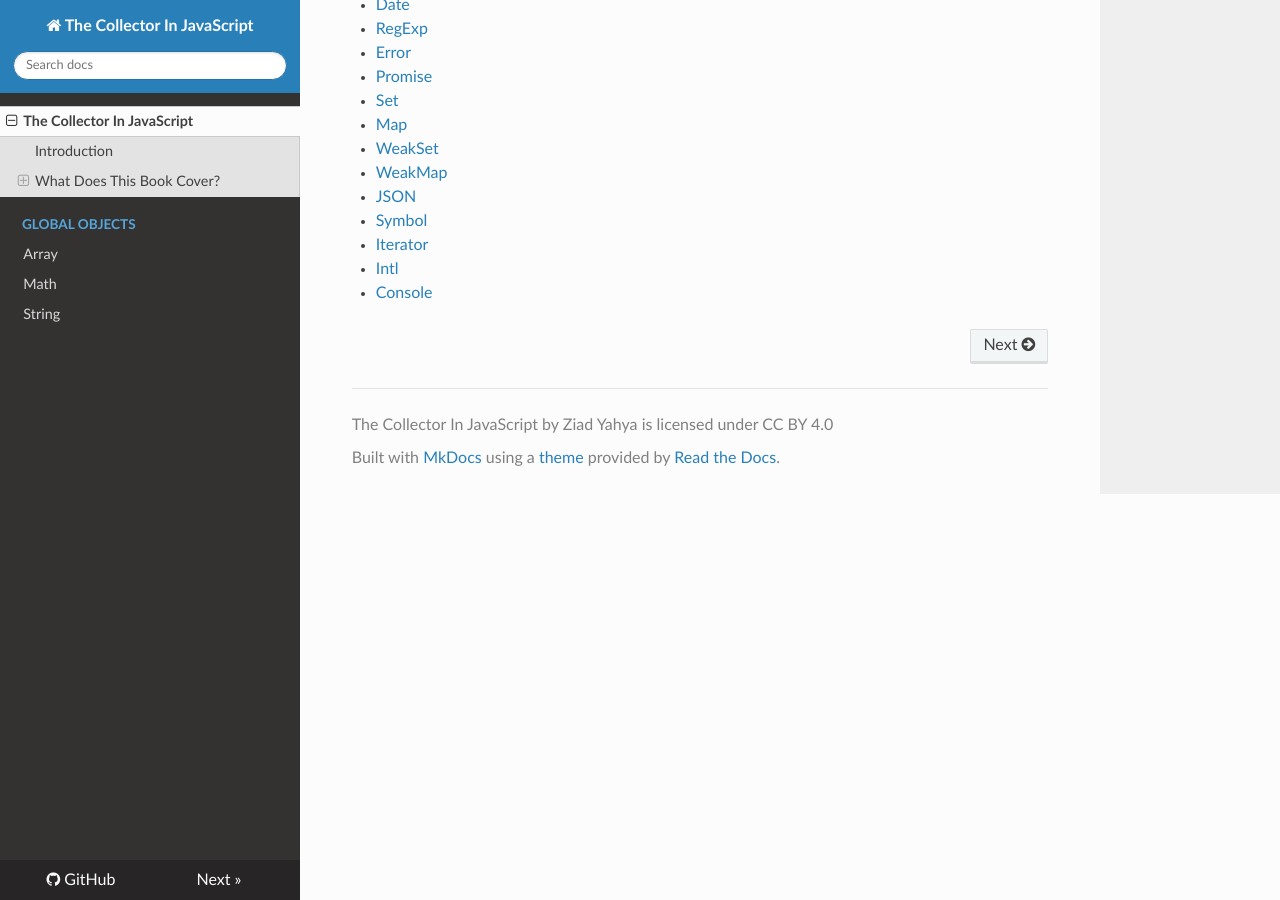
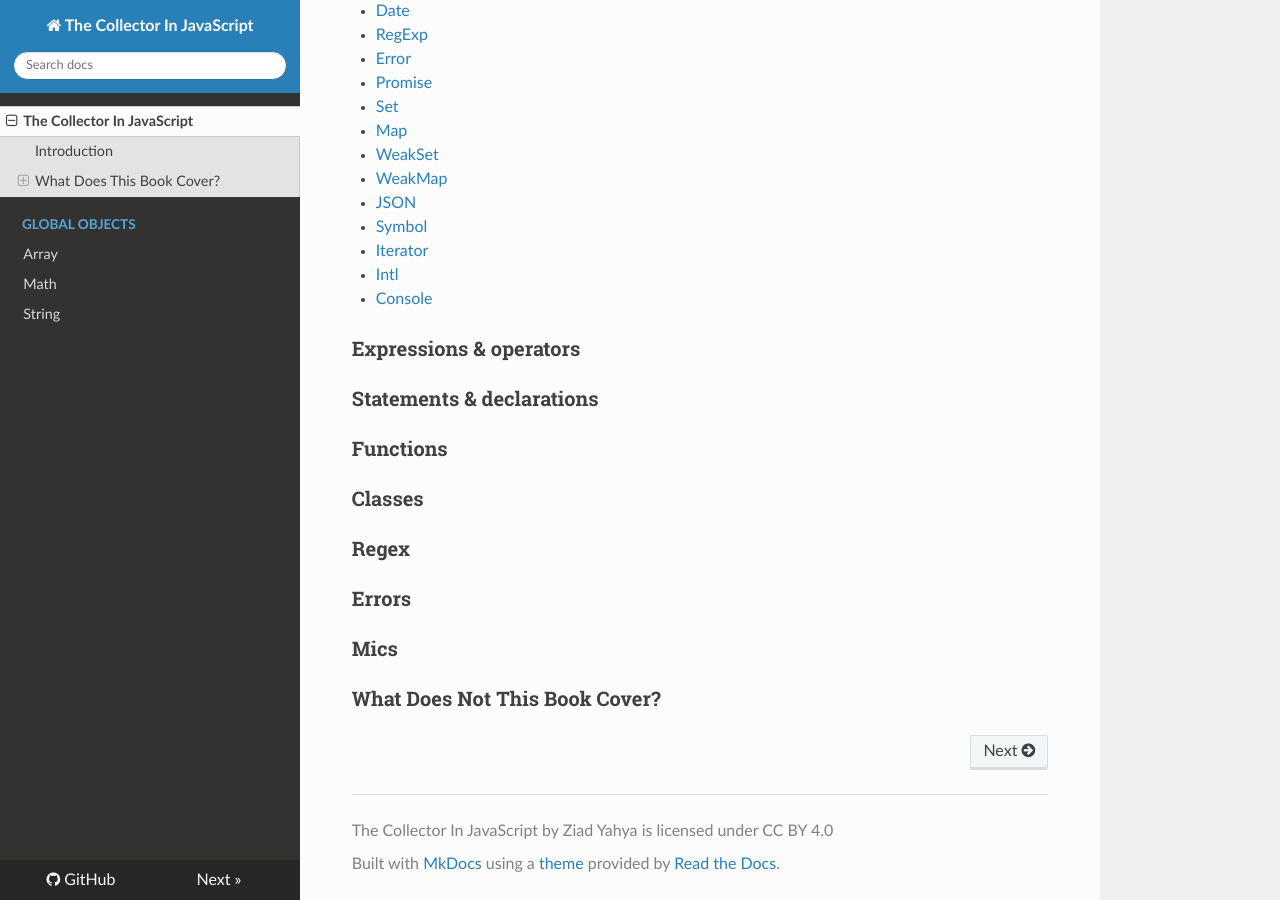
Before and after one commit to zyahya/the-collector-in-js, an MkDocs documentation site: the page built from docs/index.md, in a window 1280 px wide and 900 px high, scrolled down 1765 px. Built offline with MkDocs 1.6.1, drawn with Linux system fonts in a browser that asks for light colours; nearby versions of some CDN libraries.

Commit message:
add more section

```diff
--- a/docs/index.md
+++ b/docs/index.md
@@ -1,6 +1,6 @@
 # The Collector In JavaScript
 
-### Introduction
+## Introduction
 
 JavaScript is a vast and dynamic language, filled with both essential and less frequently used features. While official documentation provides a comprehensive guide, it can sometimes be overwhelming—especially when you're searching for specific, practical knowledge. This book is not meant to replace the original references but rather to serve as a streamlined companion, offering a more structured and accessible approach.
 
@@ -48,3 +48,19 @@ There are several built-in objects, and their usage can vary depending on the co
 - [Iterator](./Global_Objects/Iterator.md)
 - [Intl](./Global_Objects/Intl.md)
 - [Console](./Global_Objects/Console.md)
+
+### Expressions & operators
+
+### Statements & declarations
+
+### Functions
+
+### Classes
+
+### Regex
+
+### Errors
+
+### Mics
+
+### What Does Not This Book Cover?
```
